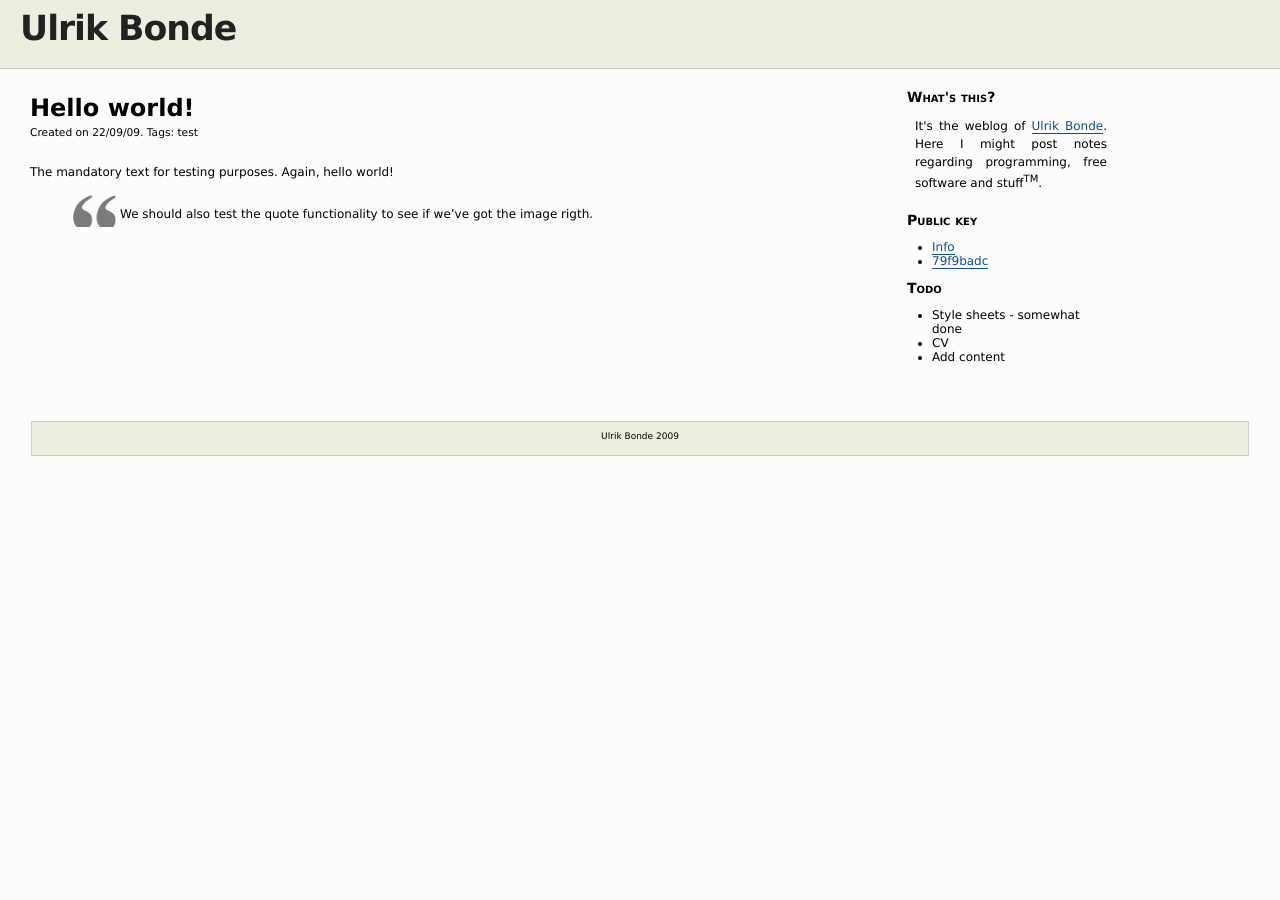
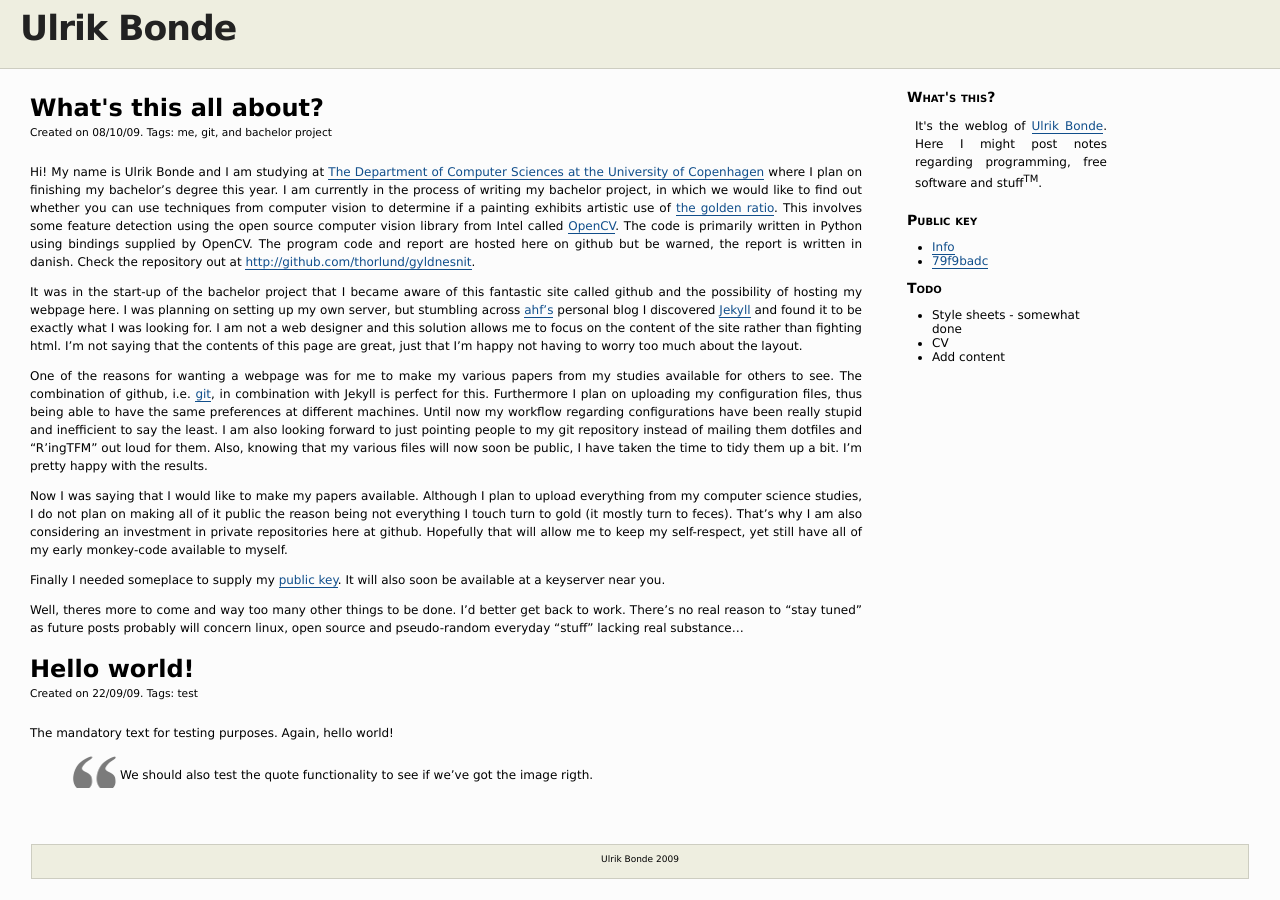
Before and after one commit to bonde/bonde.github.com, a Jekyll site: the page built from index.html, in a window 1280 px wide. Built offline with Jekyll 4.4.1, drawn with Linux system fonts in a browser that asks for light colours; Markdown is read by kramdown in place of the engine named in the settings.

Commit message:
Posted content

```diff
--- /dev/null
+++ b/_posts/2009-10-8-whats-this-all-about.md
@@ -0,0 +1,56 @@
+---
+layout: post
+title: What's this all about?
+tags: [me, git, bachelor project]
+---
+
+Hi! My name is Ulrik Bonde and I am studying at
+[The Department of Computer Sciences at the University of Copenhagen](http://diku.dk)
+where I plan on finishing my bachelor's degree this year.  I am currently in the process
+of writing my bachelor project, in which we would like to find out whether you
+can use techniques from computer vision to determine if a painting exhibits
+artistic use of [the golden ratio](http://en.wikipedia.org/wiki/Golden_ratio).
+This involves some feature detection using the open source computer vision
+library from Intel called [OpenCV](http://opencv.willowgarage.com/wiki/). The
+code is primarily written in Python using bindings supplied by OpenCV. The
+program code and report are hosted here on github but be warned, the report is
+written in danish. Check the repository out at
+[http://github.com/thorlund/gyldnesnit](http://github.com/thorlund/gyldnesnit).
+
+It was in the start-up of the bachelor project that I became aware of this
+fantastic site called github and the possibility of hosting my webpage here.
+I was planning on setting up my own server, but stumbling across
+[ahf's](http://www.0x90.dk/) personal blog I discovered
+[Jekyll](http://jekyllrb.com/) and found it to be exactly what I was looking
+for.  I am not a web designer and this solution allows me to focus on the content
+of the site rather than fighting html.  I'm not saying that the contents of this
+page are great, just that I'm happy not having to worry too much about the
+layout.
+
+One of the reasons for wanting a webpage was for me to make my various papers
+from my studies available for others to see.  The combination of github, i.e.
+[git](http://git-scm.com), in combination with Jekyll is perfect for this.
+Furthermore I plan on uploading my configuration files, thus being able to have
+the same preferences at different machines. Until now my workflow regarding
+configurations have been really stupid and inefficient to say the least.  I am
+also looking forward to just pointing people to my git repository instead of
+mailing them dotfiles and "R'ingTFM" out loud for them.  Also, knowing that my
+various files will now soon be public, I have taken the time to tidy them up a
+bit.  I'm pretty happy with the results.
+
+Now I was saying that I would like to make my papers available. Although I plan
+to upload everything from my computer science studies, I do not plan on making
+all of it public the reason being not everything I touch turn to gold (it mostly
+turn to feces). That's why I am also considering an investment in private
+repositories here at github. Hopefully that will allow me to keep my
+self-respect, yet still have all of my early monkey-code available to myself.
+
+Finally I needed someplace to supply my [public key](/key/). It will also soon be
+available at a keyserver near you.
+
+Well, theres more to come and way too many other things to be done. I'd better
+get back to work. There's no real reason to "stay tuned" as future posts
+probably will concern linux, open source and pseudo-random everyday "stuff"
+lacking real substance...
+
+<!-- vim: set tw=80 ft=mkd sw=4 sts=4 et : -->
--- a/about/index.html
+++ b/about/index.html
@@ -1,8 +1,8 @@
 ---
 layout: default
-title: Main Page
+title: About
 ---
 
-About me...
+Insert cv...
 
-<!-- vim: set sw=2 sts=2 et : -->
+<!-- vim: set sw=2 ft=mkd sts=2 et tw=80: -->
```
